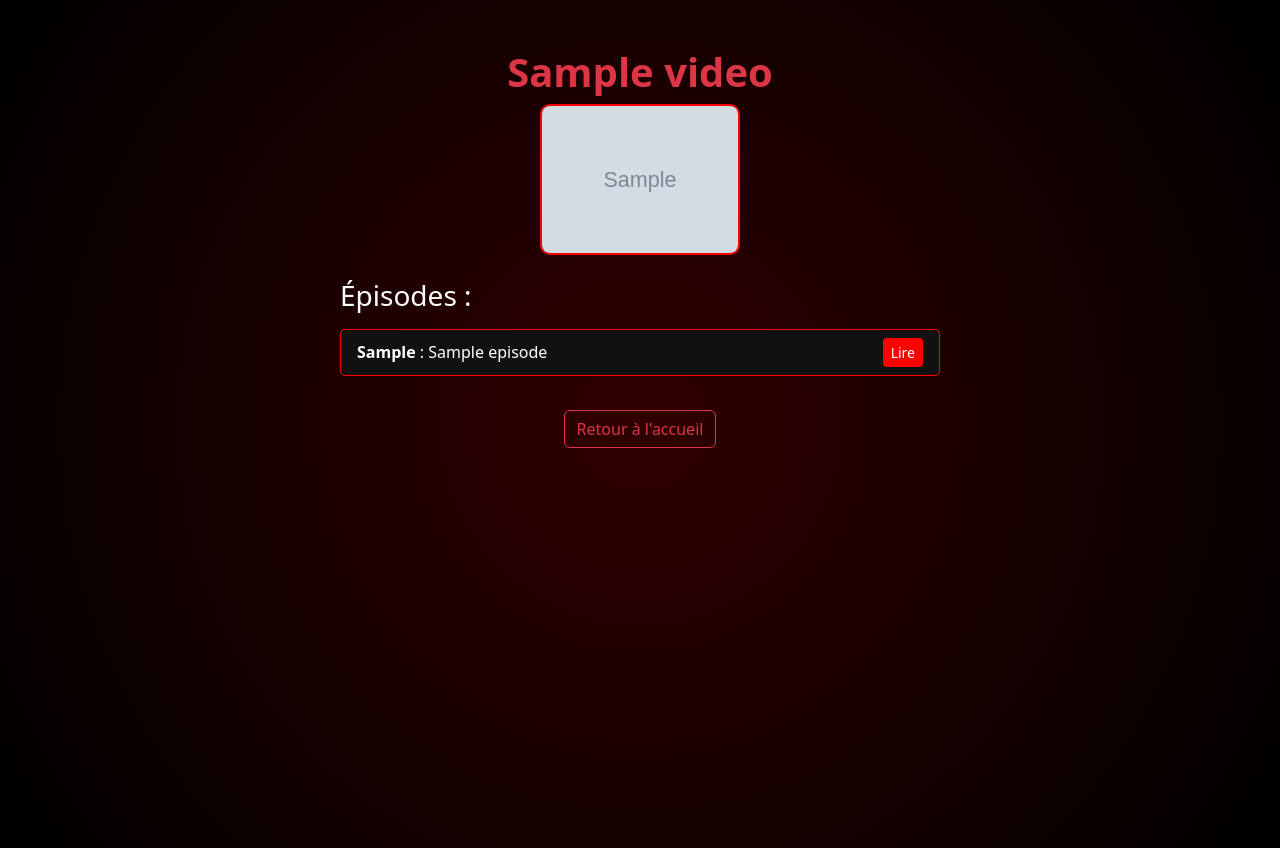
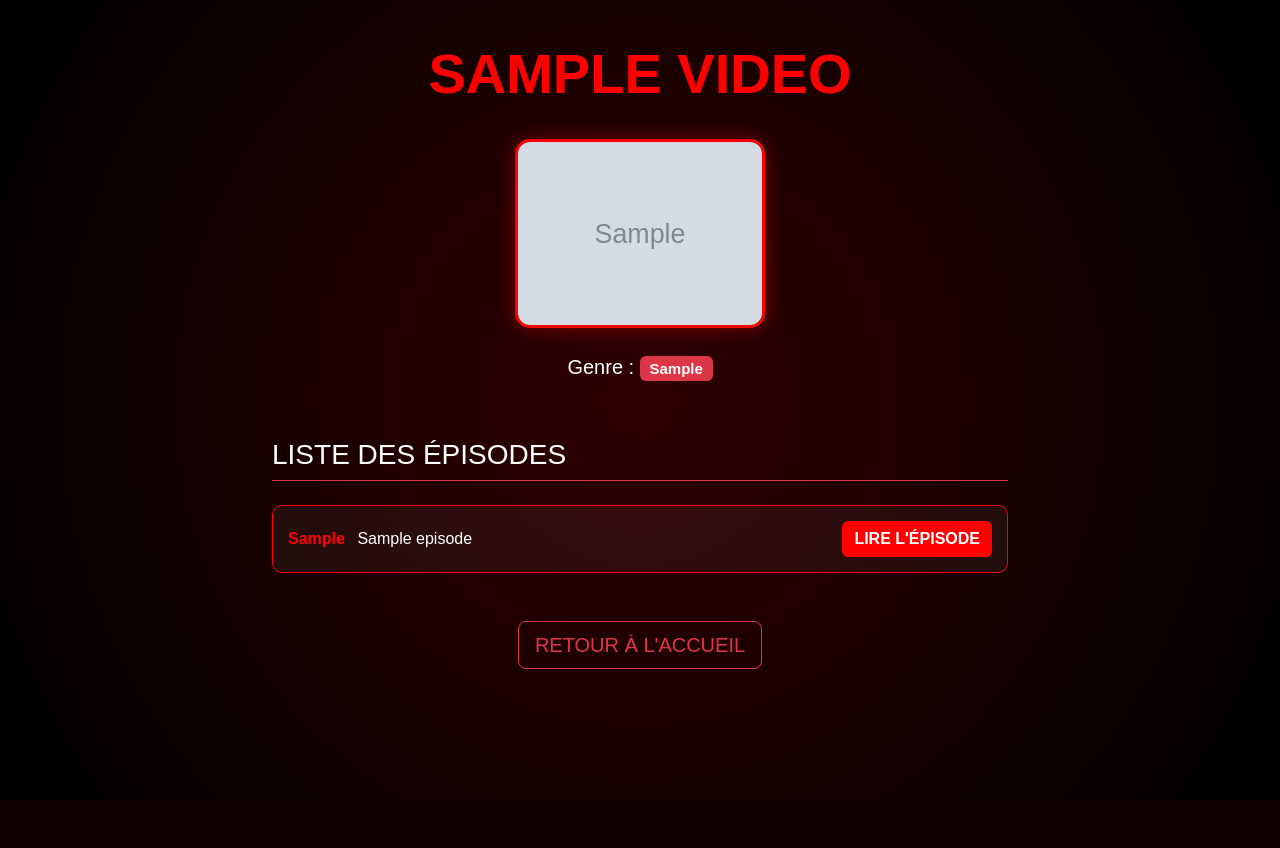
Before and after one commit to vguillotduenas-dotcom/StreamDeck, a Flask app: page /serie/1 in a window 1280 px wide. After the commit the page ends 800 px from the top, so only its background shows below. Run offline with Flask 3, Linux system fonts and the light colour scheme; a user stored in the database is signed in; tables that the repository leaves empty hold one stand-in row (values such as "Sample post"); grey boxes marked "Sample" are stand-in pictures.

Commit message:
Update serie.html

```diff
--- a/templates/serie.html
+++ b/templates/serie.html
@@ -5,28 +5,63 @@
     <title>{{ serie.nom }} - StreamDeck</title>
     <link href="https://cdn.jsdelivr.net/npm/bootstrap@5.3.2/dist/css/bootstrap.min.css" rel="stylesheet">
     <style>
-        body { background: radial-gradient(circle at center, #300000 0%, #000000 100%); color: white; min-height: 100vh; }
-        .list-group-item { background: #111; border: 1px solid #ff0000; color: white; margin-bottom: 10px; border-radius: 5px !important; }
-        .btn-danger { background: #ff0000; border: none; }
+        body {
+            background: radial-gradient(circle at center, #300000 0%, #000000 100%);
+            color: white;
+            min-height: 100vh;
+            font-family: sans-serif;
+        }
+        .serie-header {
+            padding: 40px 0;
+            text-align: center;
+        }
+        .episode-card {
+            background: rgba(255, 255, 255, 0.05);
+            border: 1px solid #ff0000;
+            border-radius: 10px;
+            margin-bottom: 10px;
+            padding: 15px;
+            transition: 0.3s;
+        }
+        .episode-card:hover {
+            background: rgba(255, 0, 0, 0.1);
+            box-shadow: 0 0 10px rgba(255, 0, 0, 0.3);
+        }
+        .btn-danger { background: #ff0000; border: none; font-weight: bold; }
+        .text-danger { color: #ff0000 !important; }
     </style>
 </head>
 <body>
-    <div class="container mt-5 text-center">
-        <h1 class="text-danger fw-bold">{{ serie.nom }}</h1>
-        <img src="{{ serie.img }}" style="width: 200px; border-radius: 10px; border: 2px solid #ff0000;" class="mb-4">
+    <div class="container">
+        <div class="serie-header">
+            <h1 class="display-4 fw-bold text-danger text-uppercase">{{ serie.nom }}</h1>
+            <img src="{{ serie.img }}" style="width: 250px; border-radius: 15px; border: 3px solid #ff0000; box-shadow: 0 0 20px rgba(255,0,0,0.4);" class="my-4">
+            <p class="lead">Genre : <span class="badge bg-danger">{{ serie.genre }}</span></p>
+        </div>
 
-        <div class="text-start mx-auto" style="max-width: 600px;">
-            <h3 class="mb-3">Épisodes :</h3>
-            <div class="list-group">
-                {% for ep in serie.episodes %}
-                <div class="list-group-item d-flex justify-content-between align-items-center">
-                    <span><strong>{{ ep.saison }}</strong> : {{ ep.titre_ep }}</span>
-                    <a href="{{ ep.lien_ep }}" class="btn btn-sm btn-danger" target="_blank">Lire</a>
+        <div class="row justify-content-center">
+            <div class="col-md-8">
+                <h3 class="mb-4 border-bottom border-danger pb-2">LISTE DES ÉPISODES</h3>
+
+                {% if serie.episodes %}
+                    {% for ep in serie.episodes %}
+                    <div class="episode-card d-flex justify-content-between align-items-center">
+                        <div>
+                            <span class="text-danger fw-bold me-2">{{ ep.saison }}</span>
+                            <span>{{ ep.titre_ep }}</span>
+                        </div>
+                        <a href="{{ ep.lien_ep }}" class="btn btn-danger" target="_blank">LIRE L'ÉPISODE</a>
+                    </div>
+                    {% endfor %}
+                {% else %}
+                    <p class="text-center text-muted">Aucun épisode disponible pour le moment.</p>
+                {% endif %}
+
+                <div class="text-center mt-5">
+                    <a href="/" class="btn btn-outline-danger btn-lg">RETOUR À L'ACCUEIL</a>
                 </div>
-                {% endfor %}
             </div>
         </div>
-        <a href="/" class="btn btn-outline-danger mt-4">Retour à l'accueil</a>
     </div>
 </body>
 </html>
```
